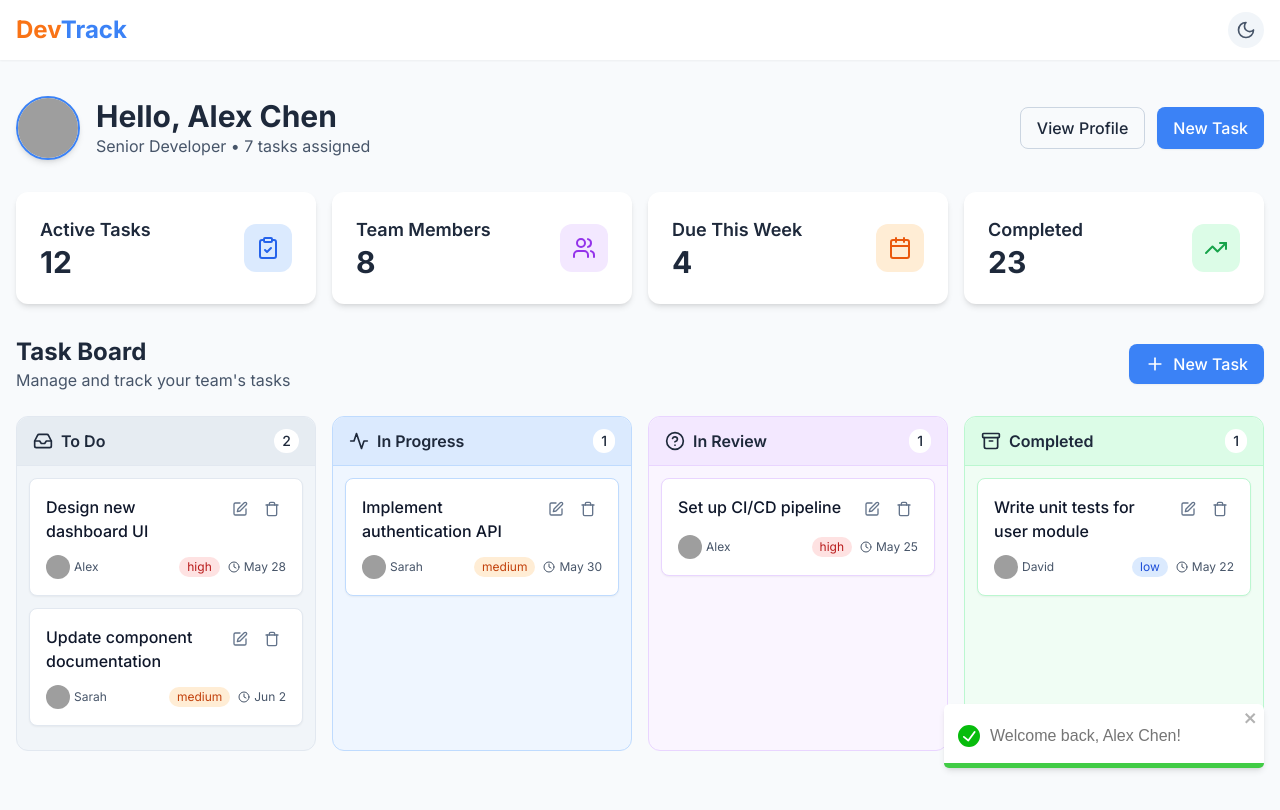
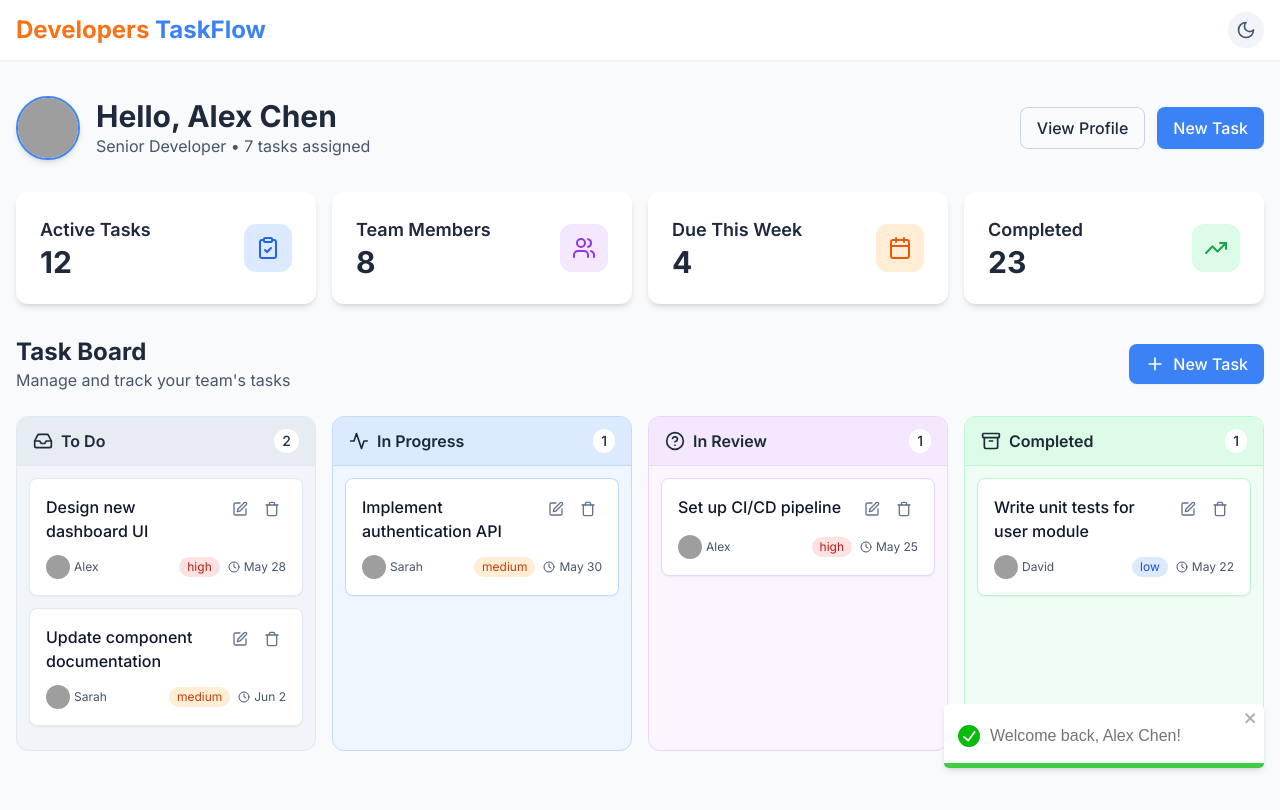
Before and after one commit to apper-canvas/devtrack-mobile-sensor, a React (Vite) app: page / in a window 1280 px wide. Shown: the top 810 px of the page. Built offline with nearby package versions, Linux system fonts and the light colour scheme; grey boxes are pictures that could not be loaded.

Commit message:
Update application name in navbar from "DevTrack" to "Developers TaskFlow"

```diff
--- a/src/App.jsx
+++ b/src/App.jsx
@@ -35,7 +35,7 @@ function App() {
       <header className="fixed top-0 w-full bg-white dark:bg-surface-800 shadow-sm z-10">
         <div className="container mx-auto px-4 py-3 flex justify-between items-center">
           <h1 className="text-xl md:text-2xl font-bold text-primary dark:text-primary-light">
-            <span className="text-accent">Dev</span>Track
+            <span className="text-accent">Developers</span> TaskFlow
           </h1>
           <button
             onClick={toggleDarkMode}
```
